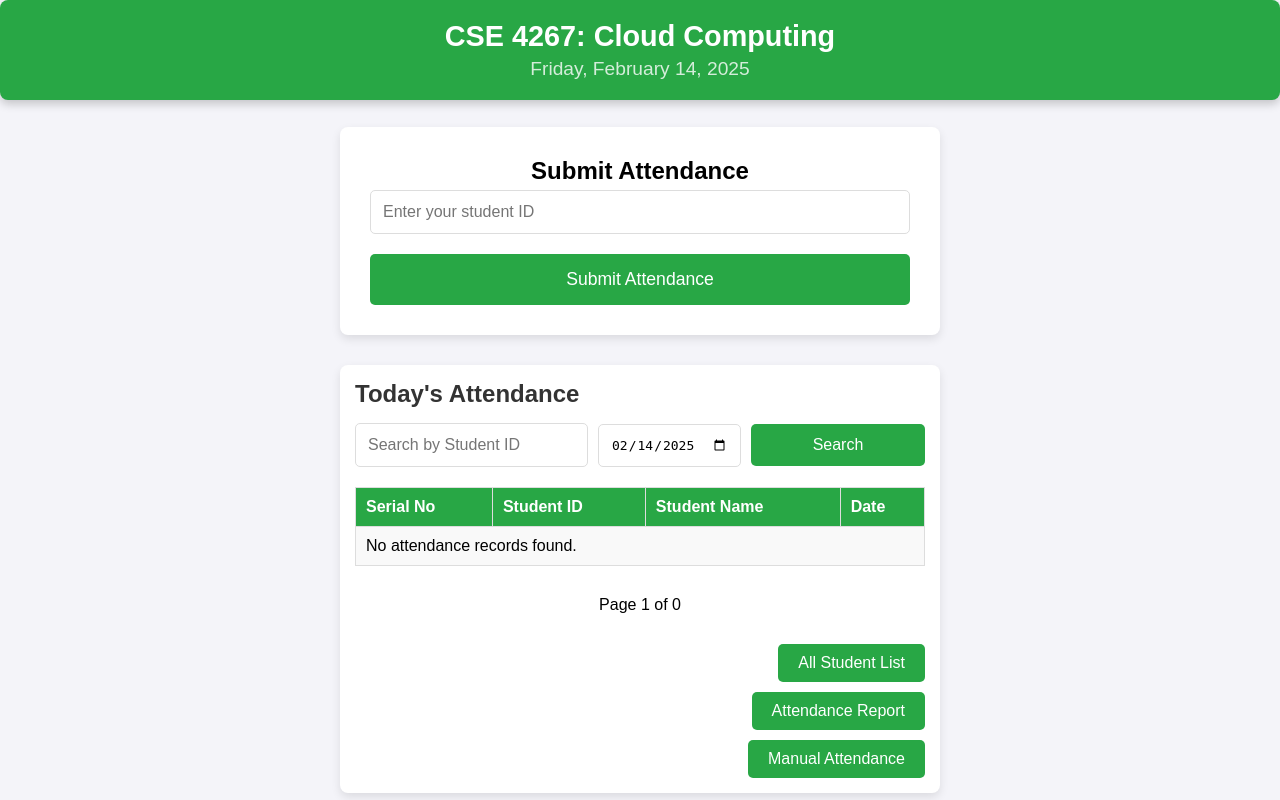
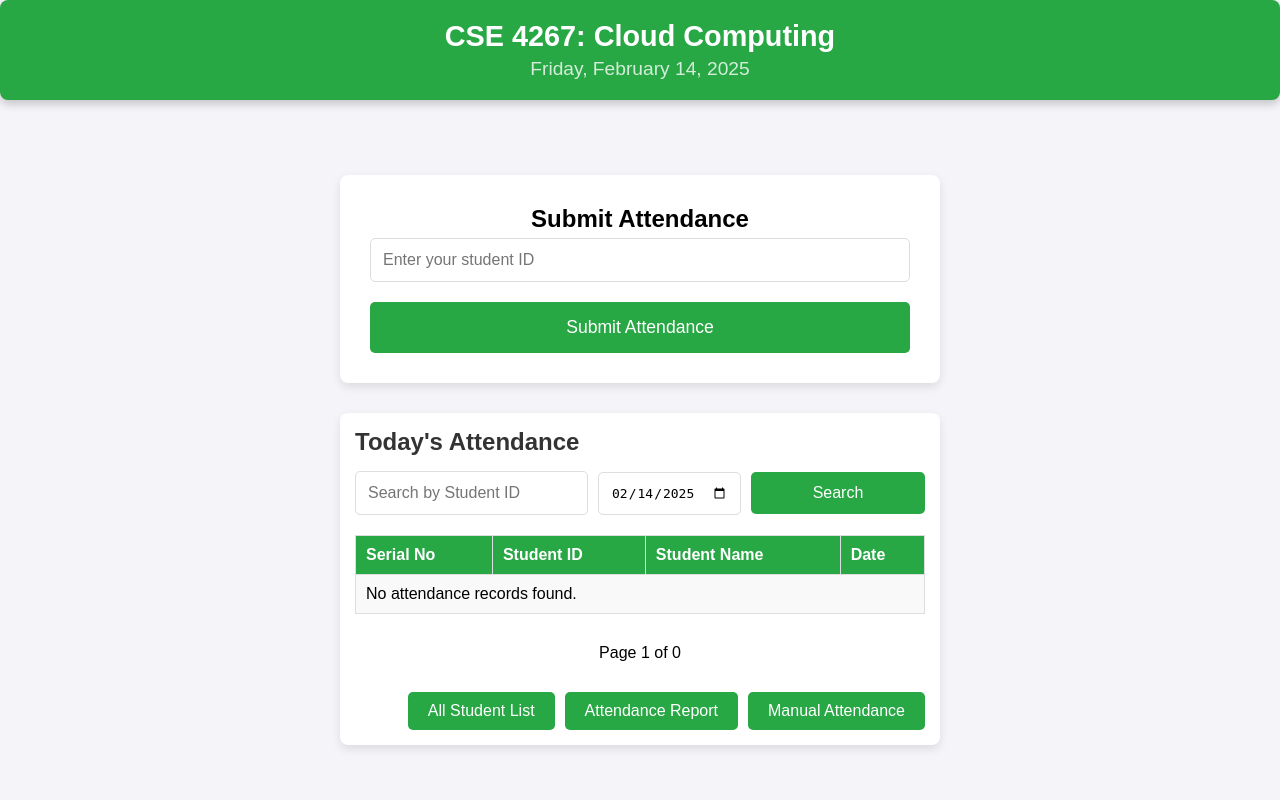
Before and after one commit to srkonok/attendance, a PHP site: page / in a window 1280 px wide. Run offline with PHP 8.4, Linux system fonts and the light colour scheme; data comes from the database, SQL or seed files in the repository; data that the repository does not hold is empty.

```diff
--- a/index.php
+++ b/index.php
@@ -196,12 +196,8 @@ $attendees = $stmt->fetchAll();
         </div>
 
         <div class="button-container">
-            <a href="/attendance/student-list.php" class="button">All Student List</a>
-        </div>
-        <div class="button-container">
-            <a href="/attendance/student_attendance.php" class="button">Attendance Report</a>
-        </div>
-        <div class="button-container">
+            <a href="/attendance/student-list.php" class="button" style="margin-right: 10px;">All Student List</a>
+            <a href="/attendance/student_attendance.php" class="button" style="margin-right: 10px;">Attendance Report</a>
             <a href="/attendance/manual_attendance.php" class="button">Manual Attendance</a>
         </div>
 
```
